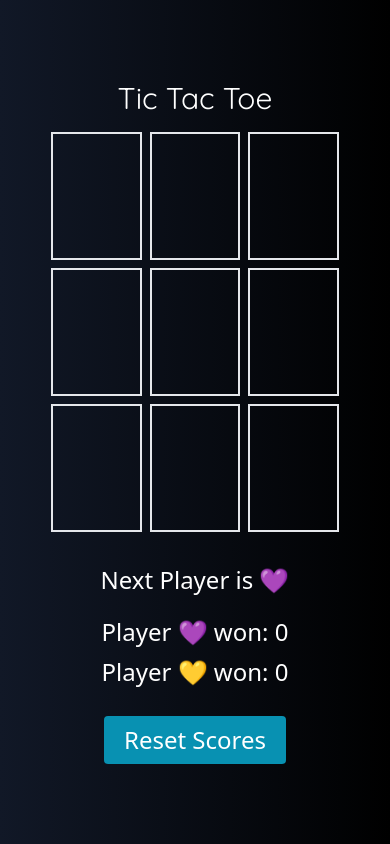
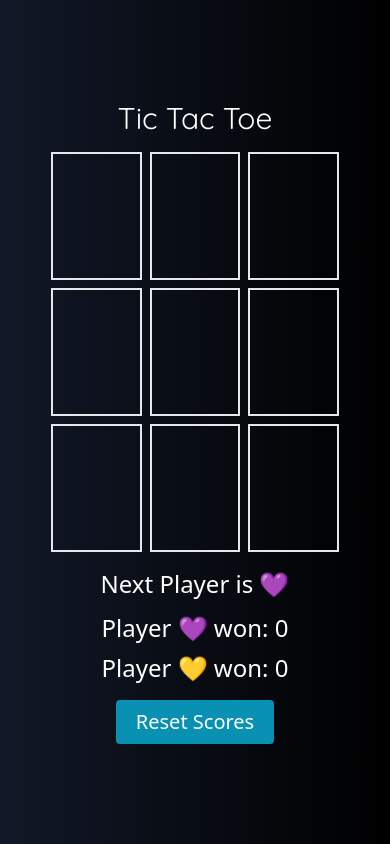
Before and after one commit to yukosuga/tic-tac-toe, a React (Vite) app: page / in a window 390 px wide. Built offline with nearby package versions, Linux system fonts and the light colour scheme.

Commit message:
Modified font size for responsive

```diff
--- a/src/App.tsx
+++ b/src/App.tsx
@@ -142,10 +142,10 @@ function App() {
         </div>
 
         <div className="flex flex-col items-center justify-center mx-auto w-72 md:w-96 text-2xl md:text-3xl">
-          <p className="text-white mt-8">
+          <p className="text-white mt-4 sm:mt-6 md:mt-7">
             Next Player is <span>{currentPlayer}</span>
           </p>
-          <p className="text-white mt-5">
+          <p className="text-white mt-3 sm:mt-4 md:mt-5">
             Player 💜 won: <span>{scores["💜"]}</span>
           </p>
           <p className="text-white mt-2">
@@ -153,7 +153,7 @@ function App() {
           </p>
 
           <button
-            className="bg-cyan-600 hover:bg-cyan-800 text-white py-2 px-5 rounded mt-7 text-2xl"
+            className="bg-cyan-600 hover:bg-cyan-800 text-white py-2 px-5 rounded mt-4 sm:mt-6 md:mt-7 text-xl md:text-2xl"
             onClick={resetScores}
           >
             Reset Scores
```
